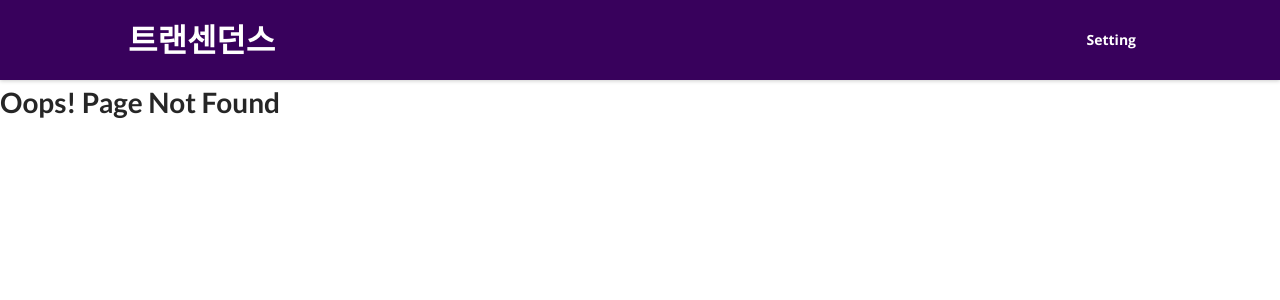
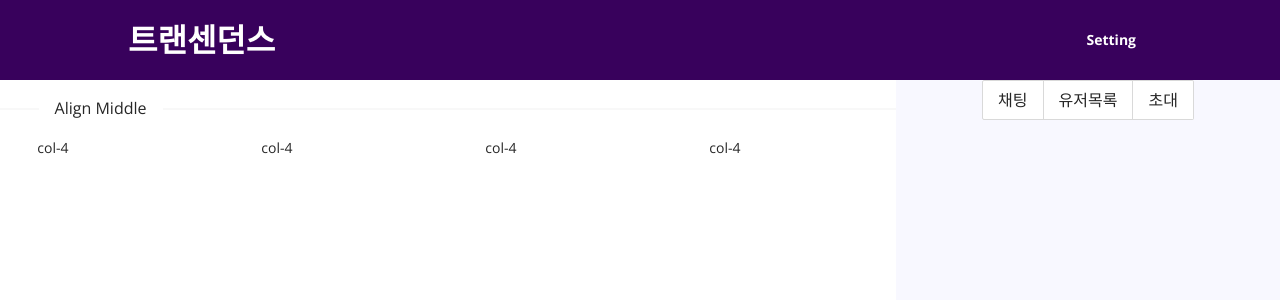
Before and after one commit to mtak0235/simmons_transcendence, a React (Create React App) app in the folder frontend/node/app/: page /game in a window 1280 px wide. Before the commit this address had no page. Shown: the top 300 px of the page. Built offline with nearby package versions, Linux system fonts and the light colour scheme.

Commit message:
minor fixed

```diff
--- /dev/null
+++ b/frontend/node/app/src/0_presentation/pages/Game.tsx
@@ -0,0 +1,85 @@
+import { Card, Col, Divider, Layout, Radio, Row } from "antd";
+import Column from "antd/lib/table/Column";
+import styled from "styled-components";
+const { Sider } = Layout;
+
+const StyledSider = styled(Sider)`
+  height: 100vh;
+  position: fixed;
+  background: #f8f8ff;
+  right: 0;
+`;
+
+const TSRow = styled(Row)`
+  justify-content: center;
+`;
+const TSColumn = styled(Column)`
+  justify-content: center;
+`;
+
+const MainSider = styled(Sider)`
+  height: 100vh;
+  position: fixed;
+  background: white;
+`;
+const Box = styled.div`
+  background-color: red;
+  height: 200px;
+  width: 200px;
+  font-size: 66px;
+  cursor: pointer;
+`;
+
+const DemoBox: React.FC<{ children: React.ReactNode; value: number }> = (
+  props
+) => <p className={`height-${props.value}`}>{props.children}</p>;
+
+function Game() {
+  return (
+    <Layout>
+      <MainSider width={"70vw"}>
+        <Divider orientation="left">Align Middle</Divider>
+        <Row justify="space-around" align="middle">
+          <Col span={4}>
+            <DemoBox value={100}>col-4</DemoBox>
+          </Col>
+          <Col span={4}>
+            <DemoBox value={50}>col-4</DemoBox>
+          </Col>
+          <Col span={4}>
+            <DemoBox value={120}>col-4</DemoBox>
+          </Col>
+          <Col span={4}>
+            <DemoBox value={80}>col-4</DemoBox>
+          </Col>
+        </Row>
+        {/* <TSRow align="middle">
+                <TSColumn>
+                    <Box>
+                    </Box>
+                </TSColumn>
+            </TSRow> */}
+      </MainSider>
+      <StyledSider width={"30vw"}>
+        <TSRow>
+          <Radio.Group size="large">
+            <Radio.Button value="large" onClick={() => console.log("채팅")}>
+              채팅
+            </Radio.Button>
+            <Radio.Button
+              value="default"
+              onClick={() => console.log("유저목록")}
+            >
+              유저목록
+            </Radio.Button>
+            <Radio.Button value="small" onClick={() => console.log("초대")}>
+              초대
+            </Radio.Button>
+          </Radio.Group>
+        </TSRow>
+      </StyledSider>
+    </Layout>
+  );
+}
+
+export default Game;
--- a/frontend/node/app/src/App.tsx
+++ b/frontend/node/app/src/App.tsx
@@ -9,6 +9,7 @@ const About = React.lazy(() => import("./0_presentation/pages/About"));
 const Setting = React.lazy(() => import("./0_presentation/pages/Setting"));
 const Main = React.lazy(() => import("./0_presentation/pages/Main"));
 const Login = React.lazy(() => import("./0_presentation/pages/Login"));
+const Game = React.lazy(() => import("./0_presentation/pages/Game"));
 
 const App: React.FC = () => {
   return (
@@ -18,6 +19,7 @@ const App: React.FC = () => {
           <Route path="*" element={<NotFound></NotFound>}></Route>
           <Route path="/" element={<Login></Login>}></Route>
           <Route path="/main" element={<Main></Main>}></Route>
+          <Route path="/game" element={<Game></Game>}></Route>
           <Route path="/about" element={<About></About>}></Route>
           <Route path="/setting" element={<Setting></Setting>}></Route>
         </Routes>
```
